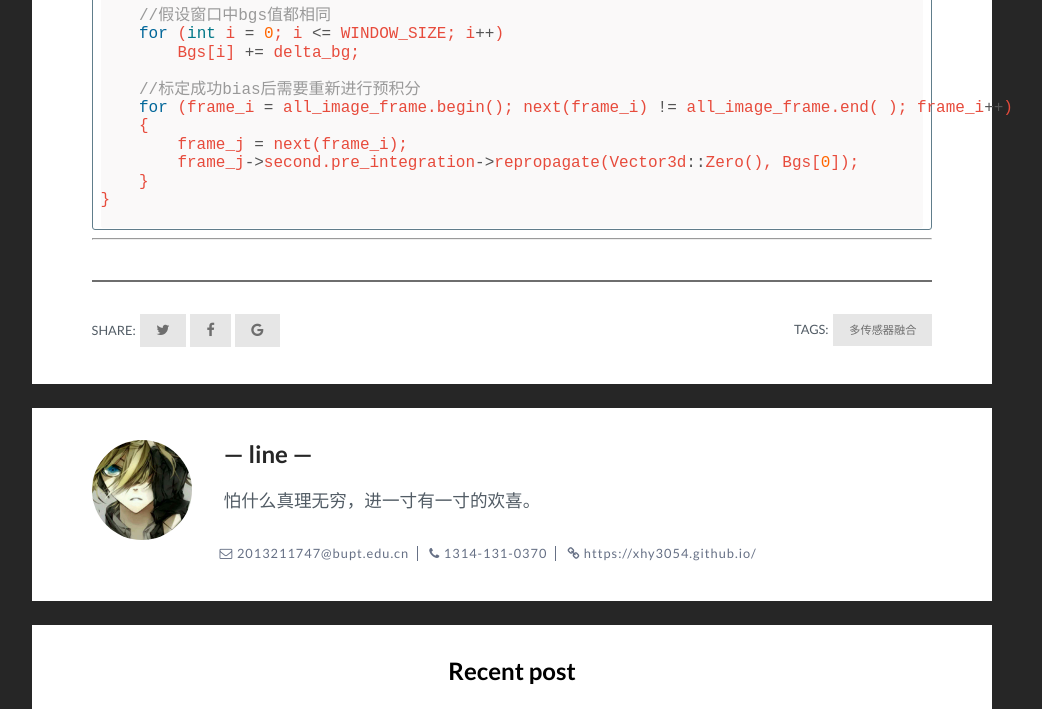
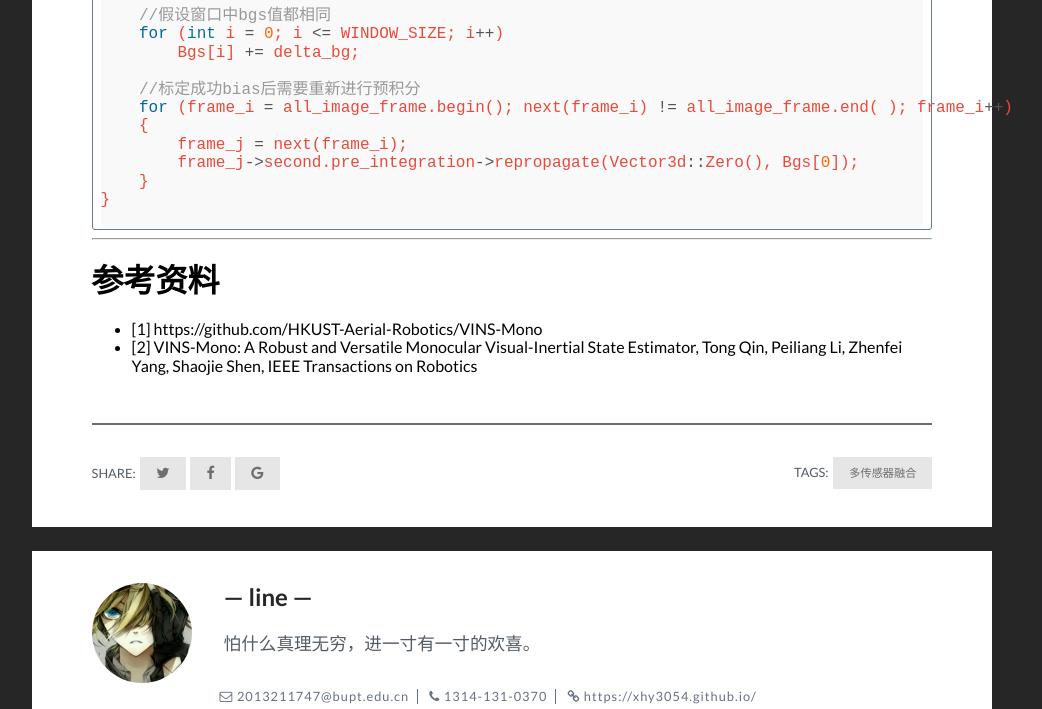
Before and after one commit to zwkcoding/xhy3054.github.io, a Jekyll site: the page built from _posts/2019-08-23-vins-gyro-bias.markdown, in a window 1280 px wide and 900 px high, scrolled down 3463 px, cut to the strip 0-709 px from the top of the window. Shown: the whole strip, without its empty margins (128-1170 px from the left). Built offline with Jekyll 4.4.1, drawn with Linux system fonts in a browser that asks for light colours; formulas are drawn with MathJax 3.

Commit message:
init complement

````diff
--- a/_posts/2019-08-23-vins-gyro-bias.markdown
+++ b/_posts/2019-08-23-vins-gyro-bias.markdown
@@ -123,3 +123,7 @@ void solveGyroscopeBias(map<double, ImageFrame> &all_image_frame, Vector3d* Bgs)
 
 ```
 ---
+
+# 参考资料
+- [1] https://github.com/HKUST-Aerial-Robotics/VINS-Mono
+- [2] VINS-Mono: A Robust and Versatile Monocular Visual-Inertial State Estimator, Tong Qin, Peiliang Li, Zhenfei Yang, Shaojie Shen, IEEE Transactions on Robotics
````
Also changed, not shown: _posts/2019-08-25-vins-scale-gravity-velo.markdown (+10 -4 lines).
